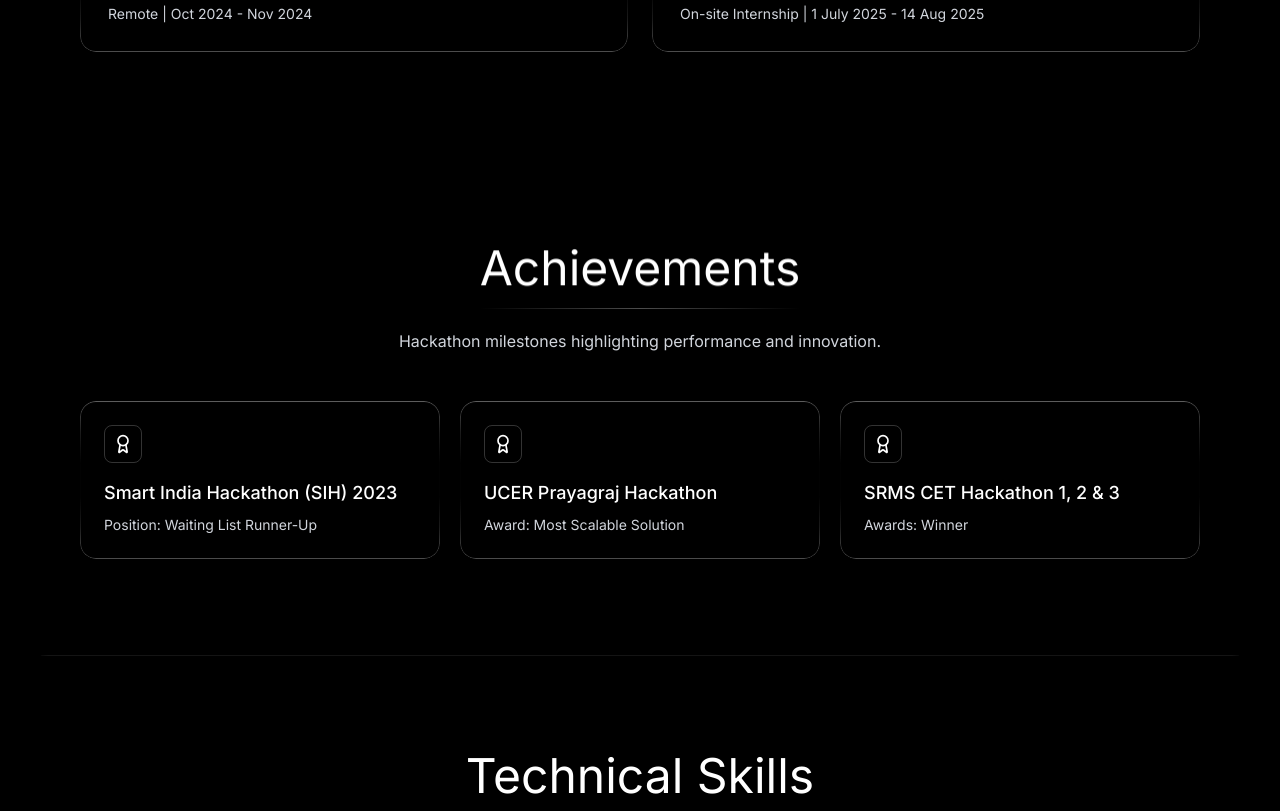
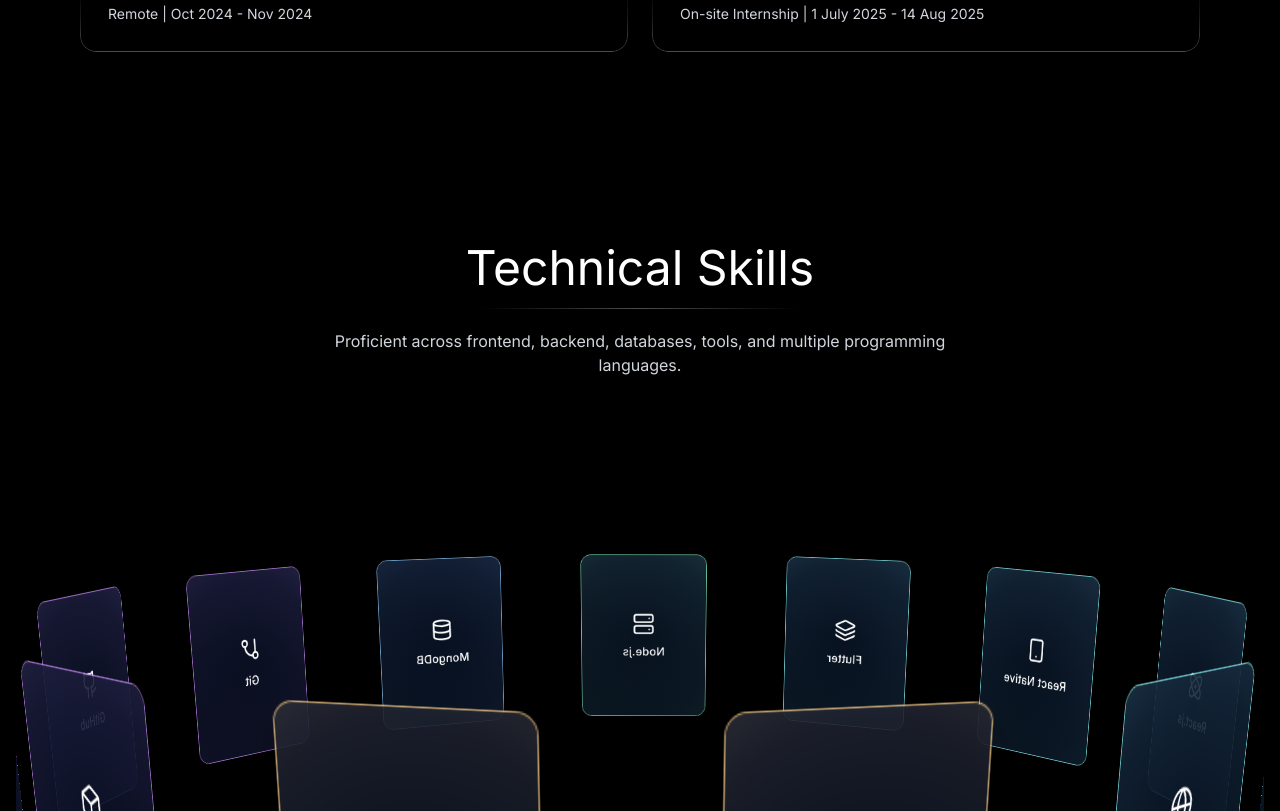
Before and after one commit to student-yashguptya/React_Portfolio, a React (Vite) app in the folder Portfolio/: page / in a window 1280 px wide. Shown: the part 2769-3580 px from the top of the page. Built offline with nearby package versions, Linux system fonts and the light colour scheme.

Commit message:
improved again

```diff
--- a/Portfolio/src/Components/SkillsSection.jsx
+++ b/Portfolio/src/Components/SkillsSection.jsx
@@ -16,14 +16,13 @@
   { name: "Flutter", category: "frontend" },
   { name: "Node.js", category: "backend" },
   { name: "MongoDB", category: "database" },
-  { name: "SQL", category: "database" },
   { name: "Git", category: "tools" },
   { name: "GitHub", category: "tools" },
   { name: "Android Studio", category: "tools" },
   { name: "Blender", category: "tools" },
   { name: "Dart", category: "language" },
   { name: "C", category: "language" },
-  { name: "Java", category: "language" },
+
 ];
 
 const categoryColors = {
@@ -42,14 +41,13 @@
   Flutter: Layers,
   "Node.js": Server,
   MongoDB: Database,
-  SQL: Database,
   Git: GitBranch,
   GitHub: Github,
   "Android Studio": Smartphone,
   Blender: Box,
   Dart: Braces,
   C: Terminal,
-  Java: Coffee,
+
 };
 
 const fallbackColor = "142, 202, 252";
--- a/Portfolio/src/assets/Pages/Home.jsx
+++ b/Portfolio/src/assets/Pages/Home.jsx
@@ -59,11 +59,11 @@
         </div>
 
         {/* Card 1: About, Education, Professional, Achievements */}
-        <div className="sticky-card bg-black">
+        <div className="sticky-card about-card bg-black">
           <AboutSection />
           <EducationSection />
           <ProfessionalSection />
-          <AchievementsSection />
+
         </div>
 
         {/* Card 2: Technical Skills */}
@@ -78,7 +78,12 @@
 
         {/* Card 4: Certifications & Contact */}
         <div className="sticky-card bg-black">
+          <AchievementsSection />
           <CertificationsSection />
+         </div>
+
+        {/* Card 5: Certifications & Contact */}
+        <div className="sticky-card bg-black">
           <ContactSection />
         </div>
       </div>
--- a/Portfolio/src/index.css
+++ b/Portfolio/src/index.css
@@ -470,9 +470,11 @@
   will-change: transform;
 }
 
-.sticky-stack-container .sticky-card:not(:first-child) {
-  border-top-left-radius: 32px;
-  border-top-right-radius: 32px;
-  border-top: 1px solid rgba(255, 255, 255, 0.08);
-  box-shadow: 0 -24px 64px rgba(0, 0, 0, 0.7), inset 0 1px 0 rgba(255, 255, 255, 0.05);
+/* ONLY About Section card gets a deep, beautifully uniform curved top */
+.about-card {
+  border-top-left-radius: 100px;
+  border-top-right-radius: 100px;
+  border-top: 1px solid rgba(255, 255, 255, 0.08); /* Optional premium touch */
+  box-shadow: 0 -24px 64px rgba(0, 0, 0, 0.7);
+  overflow: hidden;
 }
```
